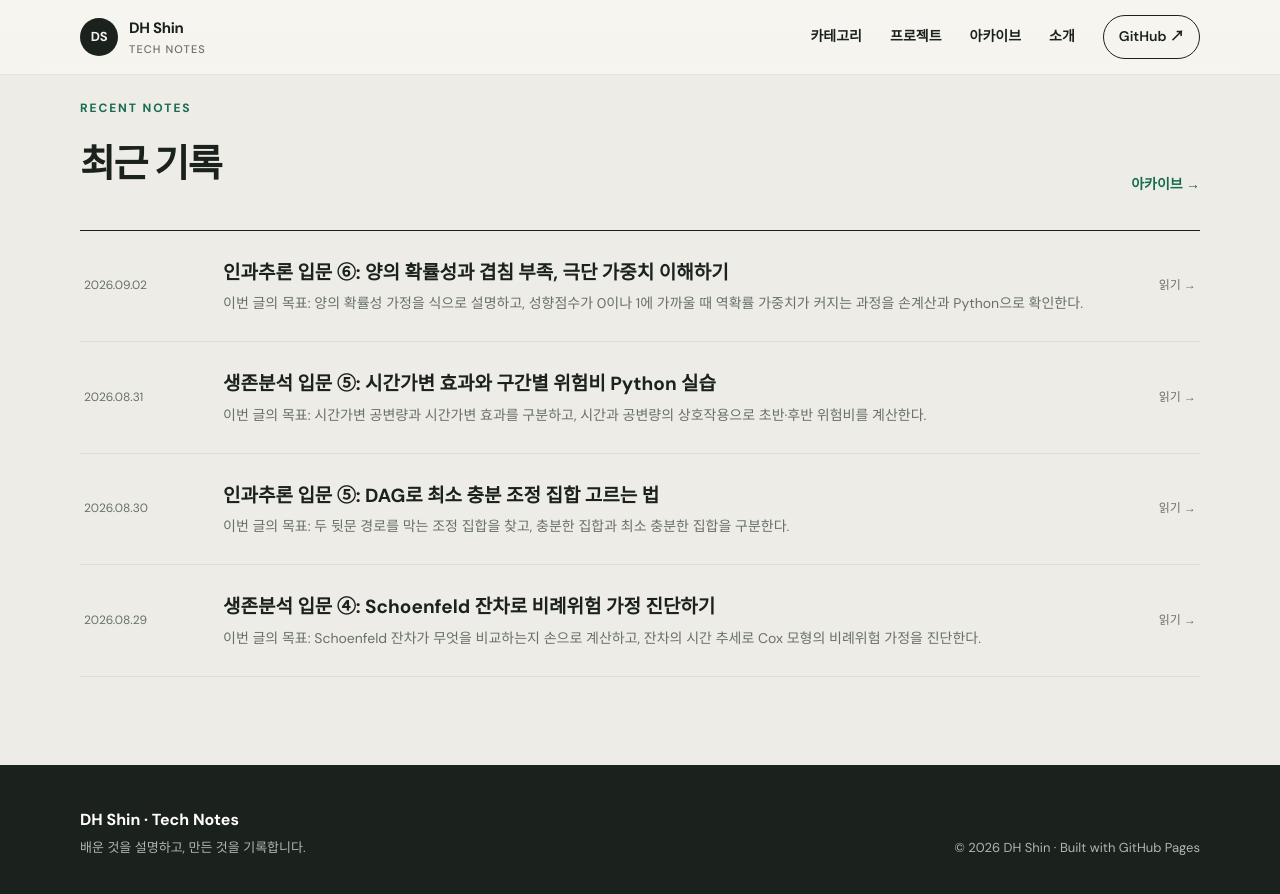
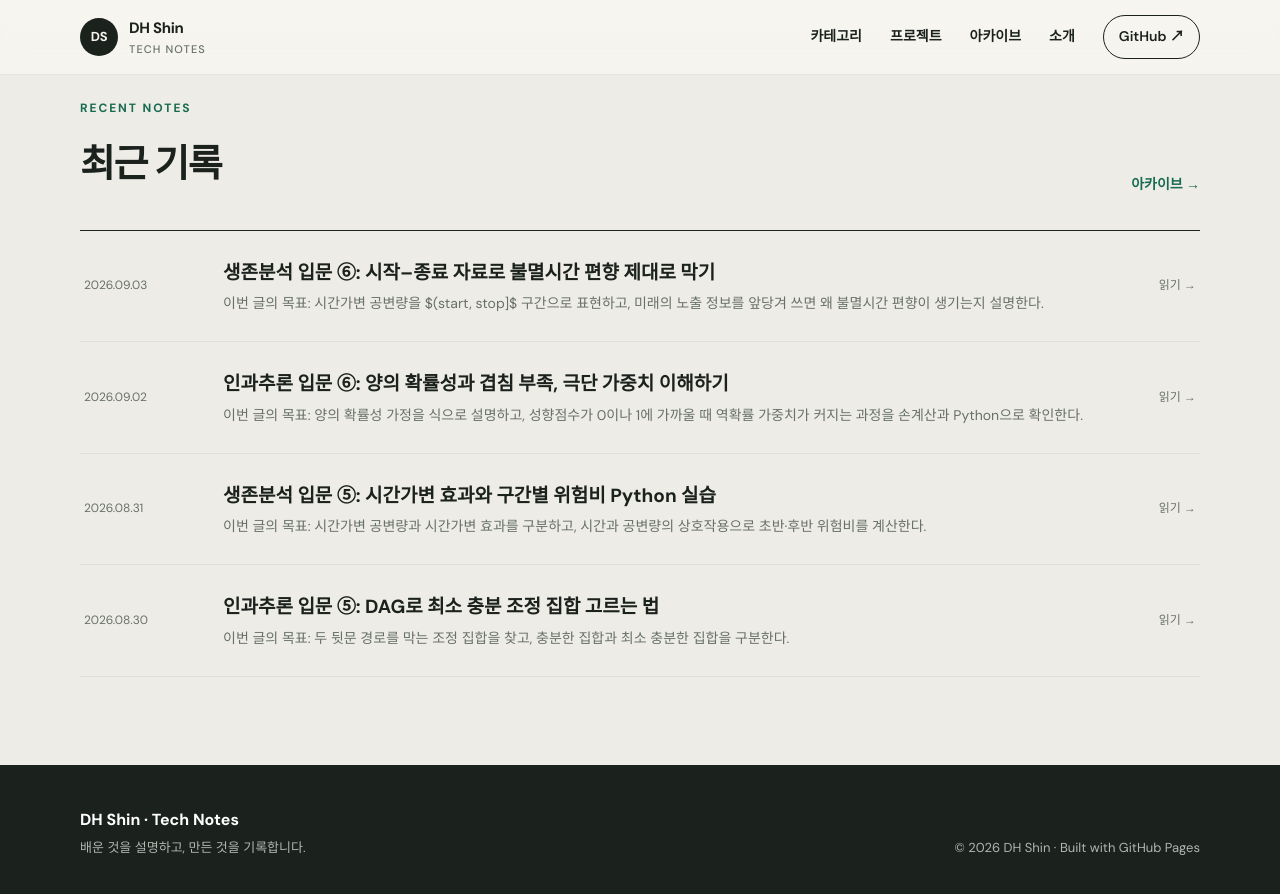
Before and after one commit to dhshin96/dhshin96.github.io, a Jekyll site: the page built from index.html, in a window 1280 px wide and 900 px high, scrolled down 1354 px. Shown: the top 894 px of the window. Built offline with Jekyll 4.4.1, drawn with Linux system fonts in a browser that asks for light colours; some of the changed lines change nothing that is shown.

Commit message:
Add survival start-stop immortal time lesson

````diff
--- a/_posts/2026-08-31-time-varying-effect-cox.md
+++ b/_posts/2026-08-31-time-varying-effect-cox.md
@@ -163,7 +163,7 @@ late HR=0.364
 
 ## 다음 글
 
-다음 글에서는 **시간가변 공변량의 시작–종료 자료 구조**를 만들고, 아직 관측되지 않은 미래 값을 사용하면 왜 불멸시간 편향이 생기는지 살펴본다.
+다음 글에서는 [시간가변 공변량의 시작–종료 자료 구조와 불멸시간 편향]({{ '/posts/survival-start-stop-immortal-time-bias/' | relative_url }})을 다룬다. 아직 관측되지 않은 미래의 노출을 기준시점에 붙이면 왜 결과 방향까지 달라질 수 있는지 살펴본다.
 
 ## 참고 자료
 
--- /dev/null
+++ b/_posts/2026-09-03-survival-start-stop-immortal-time-bias.md
@@ -0,0 +1,161 @@
+---
+title: "생존분석 입문 ⑥: 시작–종료 자료로 불멸시간 편향 제대로 막기"
+date: 2026-09-03 09:00:00 +0900
+categories: [기반 지식, 학습과 모델링]
+tags: [생존분석, 시간가변-공변량, 불멸시간-편향, 시작-종료-자료, Cox-모형, Python]
+description: "추적 중 노출이 바뀌는 자료를 구간별 행으로 펼치는 법을 배웁니다. 미래의 노출을 기준시점에 붙였을 때 발생률비가 뒤집히는 현상을 손계산과 Python으로 재현합니다."
+reading_time: 12
+series: "처음 시작하는 생존분석"
+level: "입문"
+math: true
+---
+
+> **이번 글의 목표:** 시간가변 공변량을 $(start, stop]$ 구간으로 표현하고, 미래의 노출 정보를 앞당겨 쓰면 왜 불멸시간 편향이 생기는지 설명한다.
+
+6명의 작은 자료를 두 방식으로 계산했다. 추적 중 한 번이라도 치료받은 사람을 처음부터 치료군으로 둔 잘못된 분석에서는 치료군의 사건 발생률이 비치료군의 0.519배였다. 같은 시간을 실제 치료 시점에서 나누자 치료 후 발생률은 치료 전의 3.100배였다. 이 숫자는 치료 효과를 추정하려는 결과가 아니라, **시간을 어느 집단에 넣느냐만으로 방향이 바뀔 수 있음**을 보여 주는 경고다.
+
+## 1. 한 사람을 여러 행으로 나누는 이유
+
+대상 A는 시간 0에 추적을 시작해 시간 6에 치료받고 시간 10에 사건을 겪었다고 하자. A의 치료 상태는 처음부터 1이 아니다. 시간 6까지는 0이고, 그 뒤에만 1이다. 따라서 한 행 `followup=10, treated=1`로 저장하면 시간 0~6에 아직 없던 치료 정보를 과거로 보낸다.
+
+시작–종료 자료는 A의 추적 시간을 다음처럼 나눈다.
+
+| id | start | stop | treated | event |
+|---|---:|---:|---:|---:|
+| A | 0 | 6 | 0 | 0 |
+| A | 6 | 10 | 1 | 1 |
+
+각 행은 $(start, stop]$ 구간을 나타낸다. 공변량은 구간 동안 적용되고, `event=1`은 그 구간의 오른쪽 끝에서 사건이 일어났다는 뜻이다. Cox 모형은 사건 시점마다 위험집합에 남아 있는 사람들의 **그때 값**을 비교한다. 한 사람이 여러 행으로 보이더라도 같은 시점의 위험집합에는 그 사람에게 해당하는 행 하나만 들어간다.
+
+직전 글에서는 [시간가변 효과와 시간가변 공변량의 차이]({{ '/posts/time-varying-effect-cox/' | relative_url }})를 구분했다. 이번 글의 `treated(t)`는 계수의 변화가 아니라 값 자체가 0에서 1로 바뀌는 시간가변 공변량이다.
+
+## 2. 불멸시간은 어떻게 만들어질까?
+
+불멸시간은 노출군으로 분류되기 위해 사건 없이 살아 있어야 했던 기간이다. A가 시간 6에 치료받았다는 사실은 A가 적어도 시간 6까지 사건을 겪지 않았음을 이미 포함한다. 그런데 “언젠가 치료받음”을 기준으로 A의 시간 0~6까지 치료군에 넣으면, 사건이 일어날 수 없었던 시간을 치료군의 안전한 생존시간처럼 계산한다.
+
+반대로 시간 3에 사건이 발생해 치료 기회가 없었던 C는 비치료군에 남는다. 이렇게 미래의 치료 여부로 기준시점의 집단을 만들면 이른 사건은 비치료군에 몰리고, 치료 전의 무사건 시간은 치료군에 쌓인다. 나이 같은 교란변수를 더 보정해도 잘못 배정한 시간을 원래 자리로 돌려놓지는 못한다.
+
+<figure class="study-figure">
+  <img src="{{ '/assets/images/survival-analysis/start-stop-immortal-time-bias.svg' | relative_url }}" alt="미래에 치료받은 대상을 처음부터 치료군으로 분류하는 잘못된 방식과 치료 시점에서 비노출·노출 구간을 나누는 시작–종료 방식을 비교한 시간선">
+  <figcaption>그림 1. 잘못된 고정 분류는 치료 전 시간을 치료군에 넣는다. 시작–종료 자료에서는 치료 시점 전후가 서로 다른 행과 상태로 기록된다.</figcaption>
+</figure>
+
+## 3. 작은 손계산으로 시간의 주인을 확인한다
+
+A, B, E는 각각 시간 6, 4, 7에 치료받았다. 전체 추적시간과 사건은 A가 10과 1, B가 8과 0, E가 9와 1이다. C, D, F는 치료받지 않았고 추적시간은 각각 3, 5, 6이며 C와 D에서 사건이 발생했다.
+
+미래의 치료 여부로 고정 분류하면 치료군은 27인시간에 사건 2건, 비치료군은 14인시간에 사건 2건이다.
+
+$$
+IRR_{\text{잘못된 고정 분류}}
+=\frac{2/27}{2/14}=0.519
+$$
+
+이제 치료 시점에서 시간을 자른다. 치료 전 시간은 $6+4+7+3+5+6=31$, 치료 후 시간은 $(10-6)+(8-4)+(9-7)=10$이다. 사건은 치료 전 2건, 치료 후 2건이다.
+
+$$
+IRR_{\text{시점에 맞춘 분류}}
+=\frac{2/10}{2/31}=3.100
+$$
+
+두 값은 보정 위험비가 아니라 단순 사건 발생률비다. 작은 자료라 불확실성도 크다. 여기서 볼 것은 효과의 크기가 아니라, 같은 41인시간을 어느 상태에 배정했는지가 계산을 어떻게 바꿨는지다. 위험비의 정의와 위험집합 비교가 낯설다면 [Cox 모형에서 위험비를 해석하는 순서]({{ '/posts/cox-hazard-ratio/' | relative_url }})를 먼저 확인하면 이 차이가 더 선명해진다.
+
+## 4. Python으로 시작–종료 자료 만들기
+
+아래 코드는 `pandas`만 사용한다. 한 사람당 한 행인 원자료를 치료 시점에서 나누고, 잘못된 고정 분류와 시점에 맞춘 분류의 발생률을 함께 계산한다.
+
+```python
+import pandas as pd
+
+base = pd.DataFrame([
+    ["A", 10, 1, 6],
+    ["B", 8, 0, 4],
+    ["C", 3, 1, None],
+    ["D", 5, 1, None],
+    ["E", 9, 1, 7],
+    ["F", 6, 0, None],
+], columns=["id", "followup", "event", "treat_time"])
+
+# 잘못된 분석: 미래에 치료받을 사람을 시간 0부터 치료군으로 둔다.
+base["ever_treated"] = base["treat_time"].notna().astype(int)
+naive = base.groupby("ever_treated").agg(
+    events=("event", "sum"), person_time=("followup", "sum")
+)
+naive["rate"] = naive["events"] / naive["person_time"]
+
+# 올바른 시간 배정: 치료 시점에서 한 사람의 행을 둘로 나눈다.
+rows = []
+for r in base.itertuples(index=False):
+    if pd.notna(r.treat_time) and r.treat_time < r.followup:
+        rows.append([r.id, 0, r.treat_time, 0, 0])
+        rows.append([r.id, r.treat_time, r.followup, 1, r.event])
+    else:
+        rows.append([r.id, 0, r.followup, 0, r.event])
+
+long = pd.DataFrame(
+    rows, columns=["id", "start", "stop", "treated", "event"]
+)
+long["duration"] = long["stop"] - long["start"]
+proper = long.groupby("treated").agg(
+    events=("event", "sum"), person_time=("duration", "sum")
+)
+proper["rate"] = proper["events"] / proper["person_time"]
+
+print(naive.round(3))
+print(f"naive rate ratio={naive.loc[1, 'rate'] / naive.loc[0, 'rate']:.3f}")
+print(long.to_string(index=False))
+print(proper.round(3))
+print(f"proper rate ratio={proper.loc[1, 'rate'] / proper.loc[0, 'rate']:.3f}")
+```
+
+핵심 출력은 다음과 같다.
+
+```text
+              events  person_time   rate
+ever_treated
+0                  2           14  0.143
+1                  2           27  0.074
+naive rate ratio=0.519
+
+         events  person_time   rate
+treated
+0             2         31.0  0.065
+1             2         10.0  0.200
+proper rate ratio=3.100
+```
+
+`long`에는 6명이 9개 구간으로 펼쳐진다. 각 사람의 구간은 겹치거나 비어 있지 않아야 하고, 구간 길이의 합은 원래 추적시간과 같아야 한다. 사건은 사람마다 마지막 구간 끝에만 남는다. 이런 구조를 확인한 뒤 `start`, `stop`, `event`, `id`를 시간가변 Cox 구현에 넘길 수 있다.
+
+## 5. 미래를 보지 않는 세 가지 점검
+
+첫째, 시점 $t$의 공변량은 $t$ 직전까지 실제로 알 수 있던 값이어야 한다. 다음 방문에서 측정한 수치를 앞 구간에 선형 보간하면 미래 정보를 사용하게 된다. 둘째, 노출이 시작된 시점과 사건 시점이 같을 때 어느 구간에 속하는지 규칙을 먼저 정해야 한다. 이 글은 $(start, stop]$을 사용하고 상태 변화는 다음 구간 시작부터 적용했다. 셋째, 구간을 나눈 뒤 각 대상의 총 추적시간과 사건 수가 보존되는지 집계한다.
+
+시작–종료 변환이 모든 문제를 해결하는 것은 아니다. 치료 시작에 영향을 준 건강 상태가 이후 사건에도 영향을 준다면 시간가변 교란이 남을 수 있다. 이번 단계의 목표는 그 문제까지 추정하는 것이 아니라, 적어도 관측되지 않은 미래를 현재의 설명변수로 쓰지 않는 것이다. 누적 사건확률 자체를 읽는 법은 [Kaplan–Meier 곡선과 위험집합 비교]({{ '/posts/km-curve-logrank/' | relative_url }})에서 복습할 수 있다.
+
+<div class="related-reading">
+  <strong>이어 읽기</strong>
+  <p>먼저 시간가변 효과 글에서 값과 계수의 변화를 구분하고, Cox 위험비 글과 Kaplan–Meier 글로 사건 시점의 위험집합과 누적 생존확률을 함께 복습해 보세요.</p>
+</div>
+
+## 직접 바꿔 보는 연습
+
+1. A의 `treat_time`을 6에서 2로 바꾸고 두 발생률비가 얼마나 가까워지는지 확인한다.
+2. E의 사건을 0으로 바꾸고 치료 후 사건 수와 발생률비를 다시 계산한다.
+3. `long.groupby("id")["duration"].sum()`을 원자료의 `followup`과 비교하는 검증 코드를 추가한다.
+
+## 핵심 요약
+
+1. 시간가변 공변량은 한 사람의 추적을 상태가 일정한 $(start, stop]$ 구간으로 나눠 기록한다.
+2. 미래의 노출 여부를 시간 0에 붙이면 치료 전 무사건 시간이 노출군에 들어가 불멸시간 편향이 생긴다.
+3. 각 시점에는 그 직전까지 관측된 값만 사용하고, 총 추적시간과 사건 수가 변환 전후 보존되는지 확인한다.
+4. 시작–종료 구조는 올바른 시간 배정의 출발점이며 시간가변 교란 같은 별도 문제를 자동으로 없애지는 않는다.
+
+## 다음 글
+
+다음 글에서는 **랜드마크 분석**이 불멸시간 편향을 피하는 원리와, 랜드마크 이전 사건을 제외하면서 생기는 해석 범위를 살펴본다.
+
+## 참고 자료
+
+- Terry Therneau, Cynthia Crowson, Elizabeth Atkinson (2026), [*Using Time Dependent Covariates and Time Dependent Coefficients in the Cox Model*](https://publications.artsci.wustl.edu/web/packages/survival/vignettes/timedep.pdf), 미래를 보지 않는 원칙과 $(start, stop]$ 자료 구조를 설명한다.
+- [lifelines 시간가변 생존회귀 공식 문서](https://lifelines.readthedocs.io/en/latest/Time%20varying%20survival%20regression.html), `id`, `start`, `stop`, 공변량, 사건으로 구성한 long format 예시를 제공한다.
+- [*Immortal time bias in critical care research*](https://pmc.ncbi.nlm.nih.gov/articles/PMC3365557/), 시간 고정 분석과 시간가변 Cox 분석을 비교해 잘못된 시간 분류의 영향을 보여 준다.
````
Also changed, not shown: assets/images/survival-analysis/start-stop-immortal-time-bias.svg (added).
